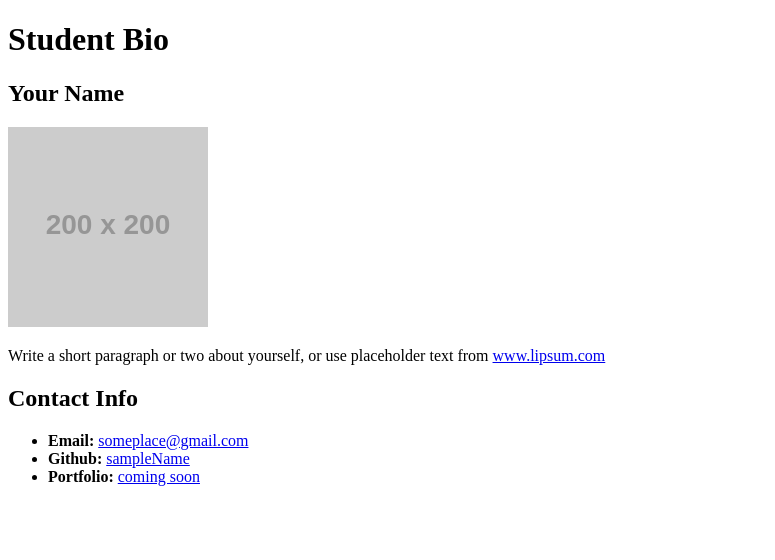
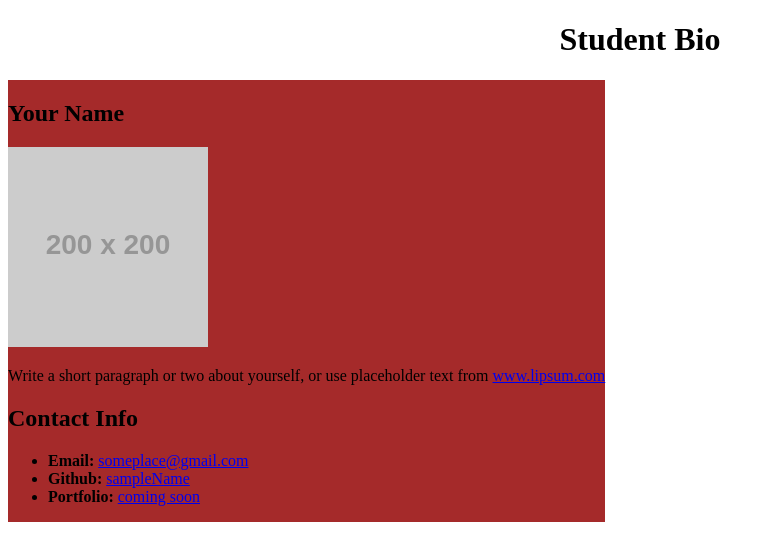
Before and after one commit to Tomce123/Portfolio, a plain HTML site: page index.html in a window 1280 px wide. Shown: the whole page, without its empty margins (0-775 px from the left). Drawn offline with Linux system fonts and the light colour scheme; placeholder pictures from the web are drawn by us.

Commit message:
version 3

```diff
--- a/Style.css
+++ b/Style.css
@@ -0,0 +1,4 @@
+.Name{
+    background-color: brown;
+    float:left;
+}
--- a/index.html
+++ b/index.html
@@ -5,6 +5,16 @@
   <meta charset="UTF-8">
   <title>CSS Stylesheets with Relative Paths</title>
   <link href= "Style.css" type="text/css" rel="stylesheet">
+<style>
+h1{
+text-align: center;
+}
+
+
+
+
+
+</style>
 </head>
 
 <body>
@@ -12,7 +22,7 @@
     <h1>Student Bio</h1>
   </header>
 
-  <div>
+  <div class="Name">
 
     <section>
 
```
